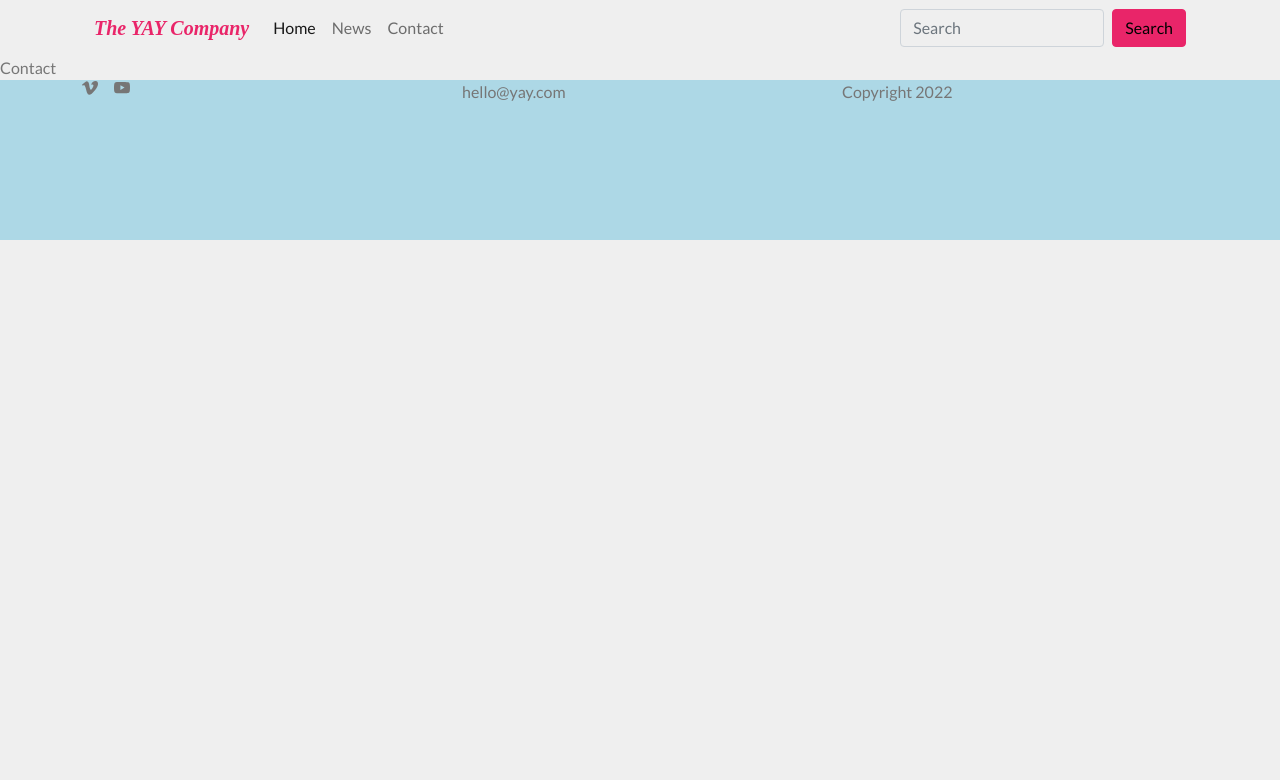
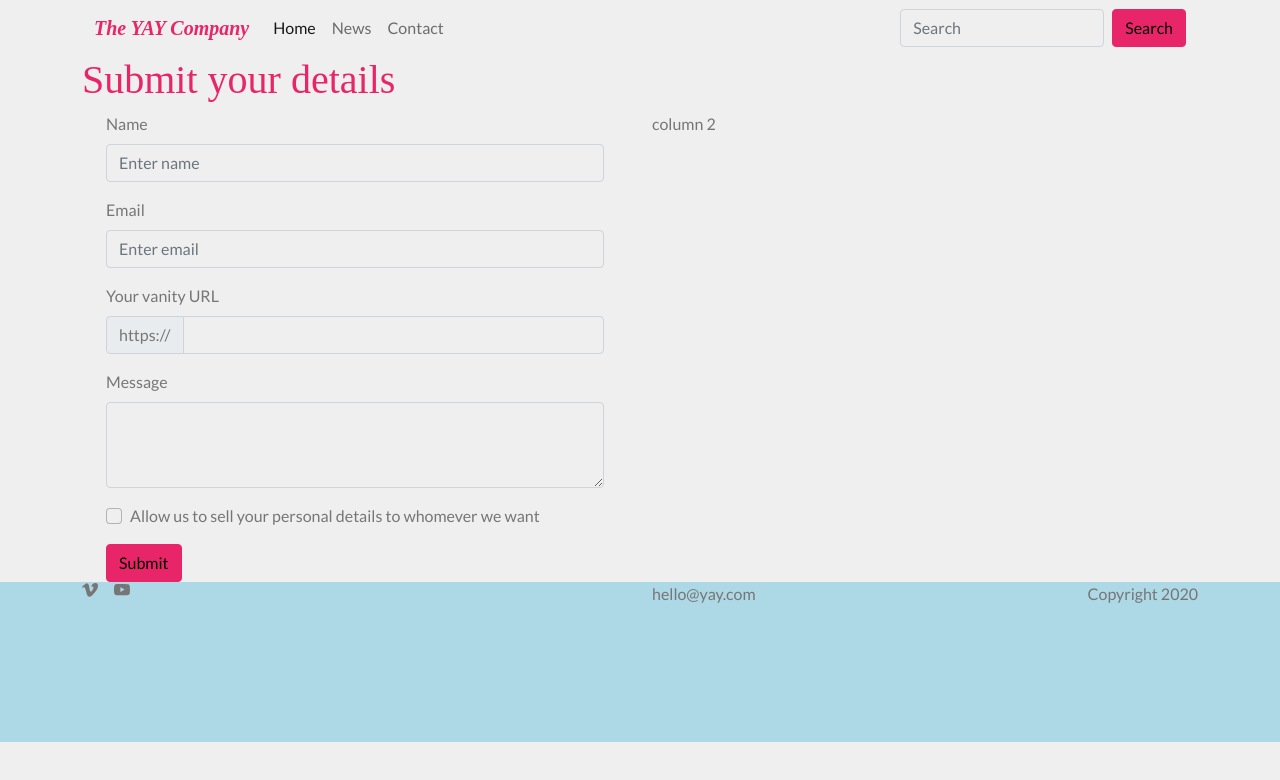
Before and after one commit to Noroff-FEU-Assignments/css-frameworks-ca-Jimbozz, a React (Create React App) app: page /contact in a window 1280 px wide. Shown: the top 780 px of the page. Built offline with nearby package versions, Linux system fonts and the light colour scheme; a web font is replaced by a local one.

Commit message:
initial commit of Contact page

```diff
--- a/src/components/Footer.js
+++ b/src/components/Footer.js
@@ -9,12 +9,16 @@ function Footer() {
     <footer className="footer">
       <Container>
         <Row>
-          <Col className="footer__icons">
+          <Col md={6} className="footer__icons">
             <Icon.Vimeo />
             <Icon.Youtube />
           </Col>
-          <Col>hello@yay.com</Col>
-          <Col>Copyright 2022</Col>
+          <Col>
+            <Row className="justify-content-md-between footer__text">
+              <Col md="auto">hello@yay.com</Col>
+              <Col md="auto">Copyright 2020</Col>
+            </Row>
+          </Col>
         </Row>
       </Container>
     </footer>
--- a/src/components/pages/Contact.js
+++ b/src/components/pages/Contact.js
@@ -1,7 +1,55 @@
 import React from "react";
+import Container from "react-bootstrap/Container";
+import Col from "react-bootstrap/Col";
+import Row from "react-bootstrap/Row";
+import Form from "react-bootstrap/Form";
+import FormControl from "react-bootstrap/FormControl";
+import InputGroup from "react-bootstrap/InputGroup";
+import Button from "react-bootstrap/Button";
 
 function Contact() {
-  return <div>Contact</div>;
+  return (
+    <Container>
+      <h1>Submit your details</h1>
+      <Row>
+        <Col>
+          <Container>
+            <Form>
+              <Form.Group className="mb-3" controlId="form.Name">
+                <Form.Label>Name</Form.Label>
+                <Form.Control type="text" placeholder="Enter name" />
+              </Form.Group>
+              <Form.Group className="mb-3" controlId="formBasicEmail">
+                <Form.Label>Email</Form.Label>
+                <Form.Control type="email" placeholder="Enter email" />
+              </Form.Group>
+              <Form.Label htmlFor="basic-url">Your vanity URL</Form.Label>
+              <InputGroup className="mb-3">
+                <InputGroup.Text id="basic-addon3">https://</InputGroup.Text>
+                <FormControl id="basic-url" aria-describedby="basic-addon3" />
+              </InputGroup>
+              <Form.Group
+                className="mb-3"
+                controlId="exampleForm.ControlTextarea1">
+                <Form.Label>Message</Form.Label>
+                <Form.Control as="textarea" rows={3} />
+              </Form.Group>
+              <Form.Group className="mb-3" controlId="formBasicCheckbox">
+                <Form.Check
+                  type="checkbox"
+                  label="Allow us to sell your personal details to whomever we want"
+                />
+              </Form.Group>
+              <Button variant="primary" type="submit">
+                Submit
+              </Button>
+            </Form>
+          </Container>
+        </Col>
+        <Col>column 2</Col>
+      </Row>
+    </Container>
+  );
 }
 
 export default Contact;
--- a/src/sass/partials/_footer.scss
+++ b/src/sass/partials/_footer.scss
@@ -4,7 +4,19 @@
 
   &__icons {
     display: flex;
-    justify-content: flex-start;
+    justify-content: center;
     gap: 1rem;
+
+    @media (min-width: 767px) {
+      justify-content: flex-start;
+    }
+  }
+
+  &__text {
+    text-align: center;
+
+    @media (min-width: 767px) {
+      text-align: left;
+    }
   }
 }
```
